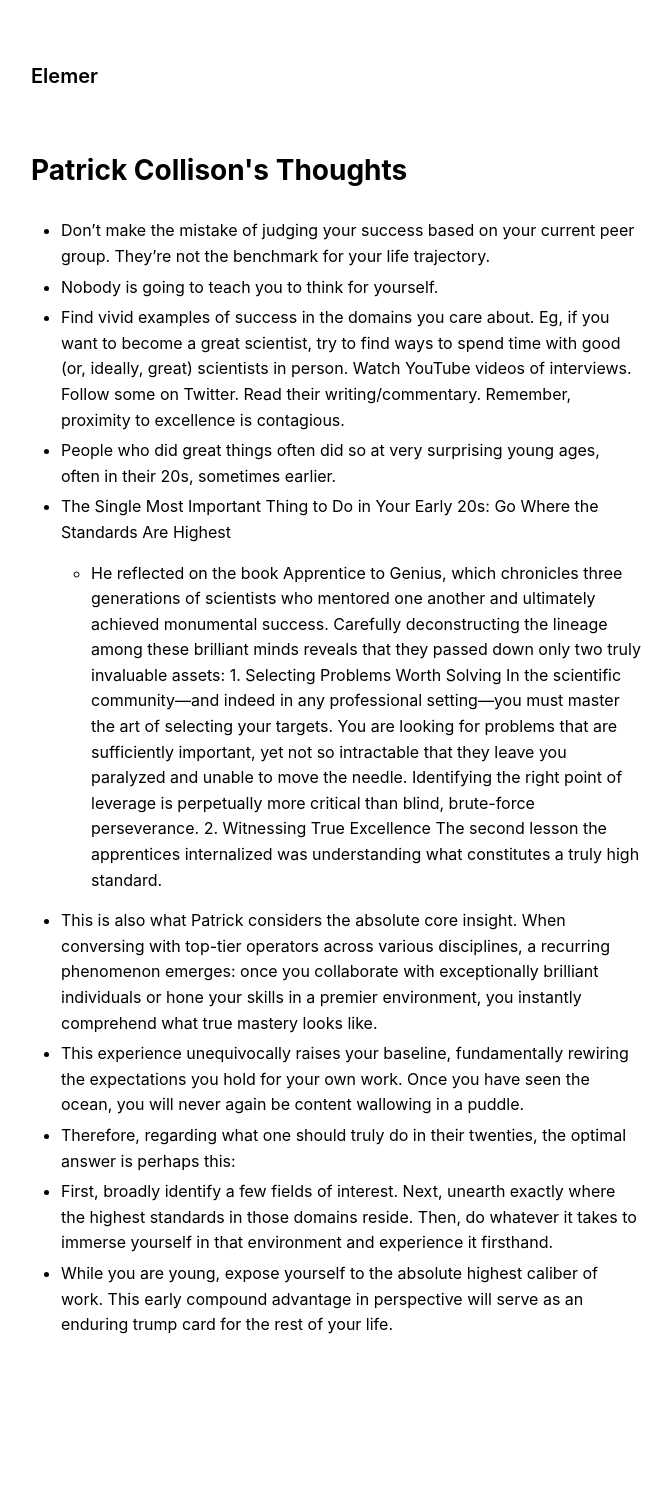
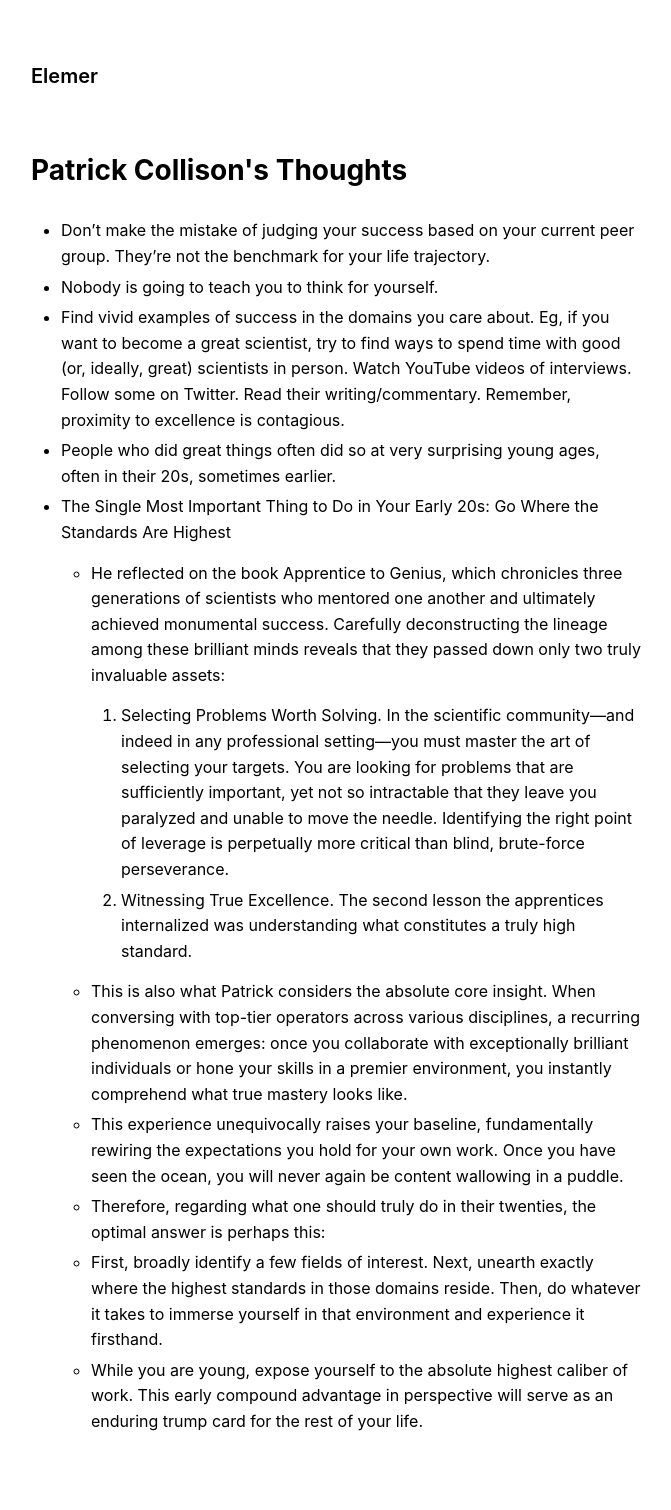
Before and after one commit to elemer1/elemer1.github.io, a Jekyll site: the page built from _markdown/Patrick Collison Advice.md, in a window 1280 px wide. Shown: the whole page, without its empty margins (304-975 px from the left). Built offline with Jekyll 4.4.1, drawn with Linux system fonts in a browser that asks for light colours; before the commit the page ends 1413 px from its top, so only the background shows below that.

Commit message:
Refactor advice on selecting problems and excellence

```diff
--- a/_markdown/Patrick Collison Advice.md
+++ b/_markdown/Patrick Collison Advice.md
@@ -10,12 +10,10 @@ listed: true
 - People who did great things often did so at very surprising young ages, often in their 20s, sometimes earlier.
 - The Single Most Important Thing to Do in Your Early 20s: Go Where the Standards Are Highest
   - He reflected on the book Apprentice to Genius, which chronicles three generations of scientists who mentored one another and ultimately achieved monumental success. Carefully deconstructing the lineage among these brilliant minds reveals that they passed down only two truly invaluable assets:
-1. Selecting Problems Worth Solving
-In the scientific community—and indeed in any professional setting—you must master the art of selecting your targets. You are looking for problems that are sufficiently important, yet not so intractable that they leave you paralyzed and unable to move the needle. Identifying the right point of leverage is perpetually more critical than blind, brute-force perseverance.
-2. Witnessing True Excellence
-The second lesson the apprentices internalized was understanding what constitutes a truly high standard.
-- This is also what Patrick considers the absolute core insight. When conversing with top-tier operators across various disciplines, a recurring phenomenon emerges: once you collaborate with exceptionally brilliant individuals or hone your skills in a premier environment, you instantly comprehend what true mastery looks like.
-- This experience unequivocally raises your baseline, fundamentally rewiring the expectations you hold for your own work. Once you have seen the ocean, you will never again be content wallowing in a puddle.
-- Therefore, regarding what one should truly do in their twenties, the optimal answer is perhaps this:
-- First, broadly identify a few fields of interest. Next, unearth exactly where the highest standards in those domains reside. Then, do whatever it takes to immerse yourself in that environment and experience it firsthand.
-- While you are young, expose yourself to the absolute highest caliber of work. This early compound advantage in perspective will serve as an enduring trump card for the rest of your life.
+  1. Selecting Problems Worth Solving. In the scientific community—and indeed in any professional setting—you must master the art of selecting your targets. You are looking for problems that are sufficiently important, yet not so intractable that they leave you paralyzed and unable to move the needle. Identifying the right point of leverage is perpetually more critical than blind, brute-force perseverance.
+  2. Witnessing True Excellence. The second lesson the apprentices internalized was understanding what constitutes a truly high standard.
+  - This is also what Patrick considers the absolute core insight. When conversing with top-tier operators across various disciplines, a recurring phenomenon emerges: once you collaborate with exceptionally brilliant individuals or hone your skills in a premier environment, you instantly comprehend what true mastery looks like.
+  - This experience unequivocally raises your baseline, fundamentally rewiring the expectations you hold for your own work. Once you have seen the ocean, you will never again be content wallowing in a puddle.
+  - Therefore, regarding what one should truly do in their twenties, the optimal answer is perhaps this:
+  - First, broadly identify a few fields of interest. Next, unearth exactly where the highest standards in those domains reside. Then, do whatever it takes to immerse yourself in that environment and experience it firsthand.
+  - While you are young, expose yourself to the absolute highest caliber of work. This early compound advantage in perspective will serve as an enduring trump card for the rest of your life.
```
